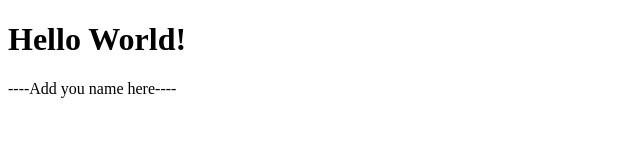
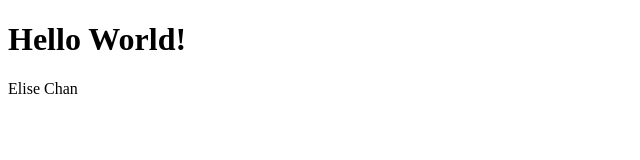
Before and after one commit to DS4200-S23-Class/ic-01-elisetchan, a plain HTML site: page index.html in a window 1280 px wide. Shown: the whole page, without its empty margins (0-640 px from the left). Drawn offline with Linux system fonts and the light colour scheme.

Commit message:
Update index.html

```diff
--- a/index.html
+++ b/index.html
@@ -6,7 +6,7 @@
 
 <p>
 
-----Add you name here----
+Elise Chan
 
 </p>
 
```
